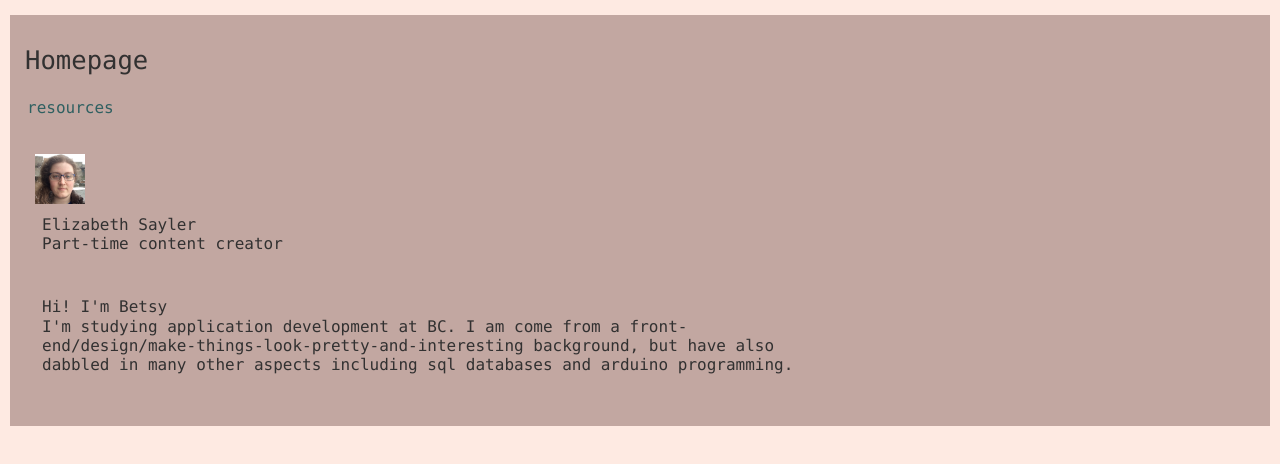
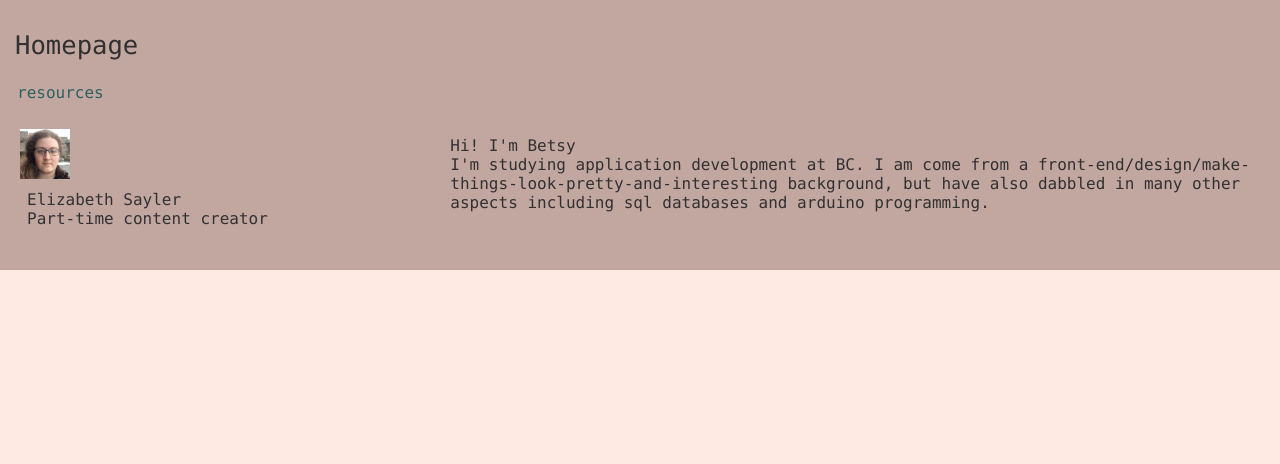
Before and after one commit to Hawthy23/WebRoot, a plain HTML site: page index.html in a window 1280 px wide. Drawn offline with nearby package versions, Linux system fonts and the light colour scheme.

Commit message:
bootstrap grid

```diff
--- a/css/style.css
+++ b/css/style.css
@@ -1,17 +1,18 @@
 body,div{
-padding:10px;
-
 font-family: "Lucida Console", Monaco, monospace;
 font-size:100%;
 color:#323131;
 line-height: 1.2;
 }
 div{
-margin:5px;
+padding:10px; /*padding's fine cause that's inner stuff*/
+/*margin:5px; margins in the divs also mess with the colums cause of width capabilities i'd guess???*/
 }
 body{
 background-color:#feeae2;
+/*I want to put padding here, but it messes with the grid collums in some way. more research for later?*/
 }
+
 
 a{
 color:#2f6061;
--- a/index.html
+++ b/index.html
@@ -10,28 +10,26 @@
 </head>
 
 <body>
- <!-- xs < phones less than 768px
-	sm < tablets 768 and up --pixel 2
-	md < desktops 992 and up
-	lg < desktops 1200 and up -->
-
 
 <div class="container-fluid">
 <header> <h3>Homepage</h3> </header>
 <nav>
 <p><a href = "./html/resources.html"> resources </a></p>
-<nav>
+</nav>
+
+
 <div class="row">
-<div class="col-sm-4 profile">
+
+<div class="col-xs-4">
 <img src="./img/me.jpg" alt="me">
 <p> Elizabeth Sayler <br />
 Part-time content creator </p>
 </div>
 
-<div class="col-sm-8 elevator" >
+<div class="col-xs-8" >
 	<p>
 	Hi! I'm Betsy
-</br>
+<br />
 	I'm studying application development at BC. I am come from a front-end/design/make-things-look-pretty-and-interesting background, but have also dabbled in many other
 	aspects including sql databases and arduino programming.
 	</p>
```
